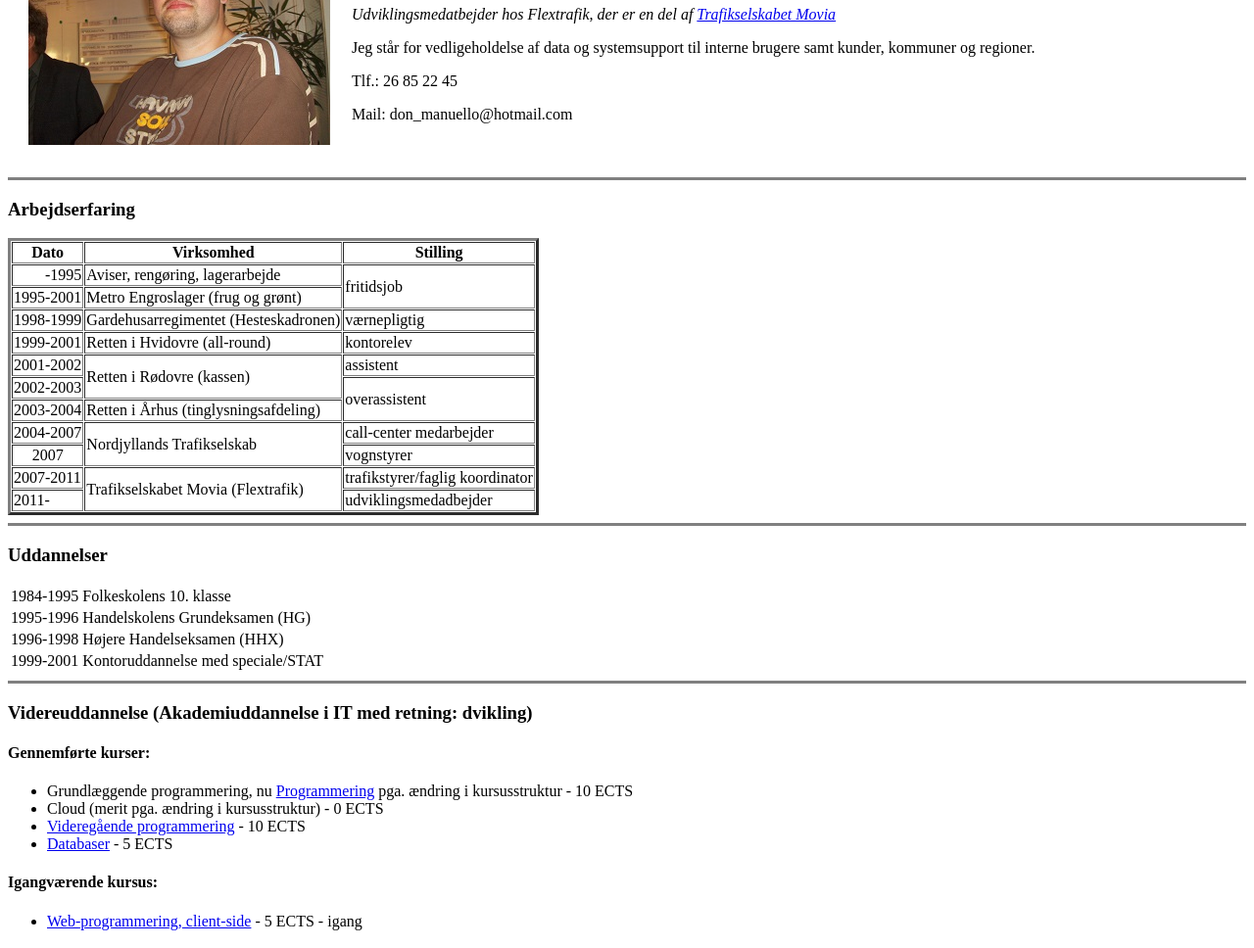
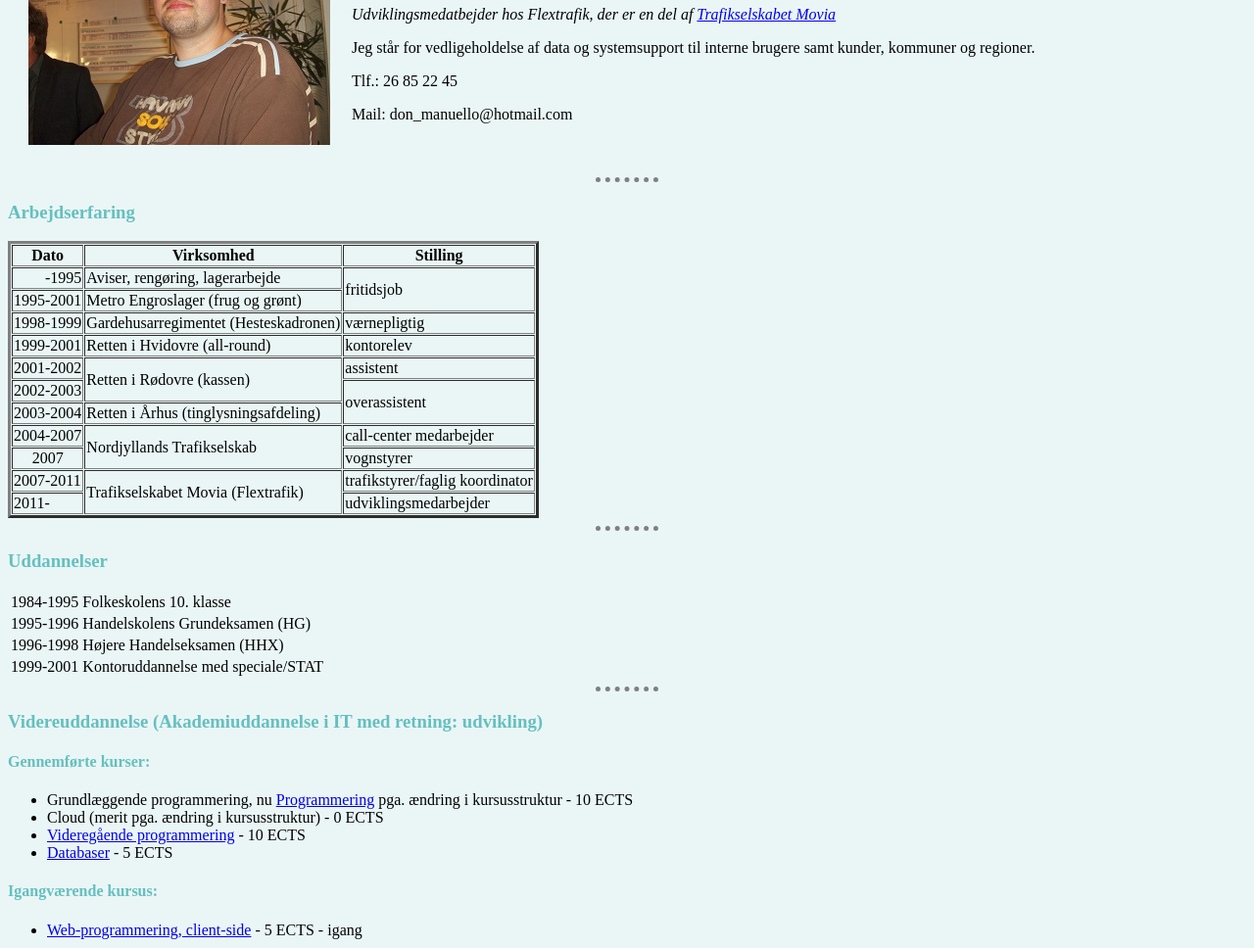
Before and after one commit to ManuelRoos/CV, a plain HTML site: page index.html in a window 1280 px wide. Shown: the part 112-1080 px from the top of the page at 98% size. Drawn offline with Linux system fonts and the light colour scheme.

Commit message:
Update with CSS

```diff
--- /dev/null
+++ b/css/styles.css
@@ -0,0 +1,23 @@
+body {
+  background-color: #EAF6F6;
+}
+
+hr {
+  border-color: grey;
+  height: 1px;
+  border-width: 5px;
+  width: 5%;
+  border-style: dotted none none;
+}
+
+h1 {
+  color: #66BFBF;
+}
+
+h3 {
+  color: #66BFBF;
+}
+
+h4 {
+  color: #66BFBF;
+}
--- a/index.html
+++ b/index.html
@@ -4,6 +4,8 @@
 <head>
   <meta charset="utf-8">
   <title>Manuel's Personlige Side</title>
+<link rel="stylesheet" href="css/styles.css">
+
 </head>
 
 <body>
@@ -19,7 +21,7 @@
       </td>
     </tr>
   </table>
-  <hr size="3" noshade>
+  <hr>
   <h3>Arbejdserfaring</h3>
   <table border="3" cellspacing="1">
     <th>Dato</th>
@@ -73,10 +75,10 @@
     </tr>
     <tr>
       <td>2011-</td>
-      <td>udviklingsmedadbejder</td>
+      <td>udviklingsmedarbejder</td>
     </tr>
   </table>
-  <hr size="3" noshade>
+  <hr>
   <h3>Uddannelser</h3>
   <table>
     <tr>
@@ -96,8 +98,8 @@
       <td>Kontoruddannelse med speciale/STAT</td>
     </tr>
   </table>
-  <hr size="3" noshade>
-  <h3>Videreuddannelse (Akademiuddannelse i IT med retning: dvikling)</h3>
+  <hr>
+  <h3>Videreuddannelse (Akademiuddannelse i IT med retning: udvikling)</h3>
   <h4>Gennemførte kurser:</h4>
   <ul>
     <li>Grundlæggende programmering, nu <a href="https://www.cphbusiness.dk/videreuddannelse/akademiuddannelser/informationsteknologi/programmering">Programmering</a> pga. ændring i kursusstruktur - 10 ECTS</li>
@@ -116,7 +118,7 @@
   </ul>
   <h4>Ikke fastlagte kurser:</h4>
   <ul>
-    <li><a href="https://www.cphbusiness.dk/videreuddannelse/akademiuddannelser/informationsteknologi/systemudvikling">Systemudvikling</a> - 5 ECTS - kursus ikke fastlagt</li>
+    <li><a href="https://www.cphbusiness.dk/videreuddannelse/akademiuddannelser/informationsteknologi/systemudvikling">Systemudvikling</a> - 5 ECTS</li>
     <li><a href="https://www.cphbusiness.dk/videreuddannelse/akademiuddannelser/informationsteknologi/videregaaende-it-sikkerhed">Videregående IT-sikkerhed</a> - 5 ECTS</li>
     <li><a href="https://www.cphbusiness.dk/videreuddannelse/akademiuddannelser/informationsteknologi/afgangsprojekt">Afgangsprojekt
       </a> - 10 ECTS</li>
```
